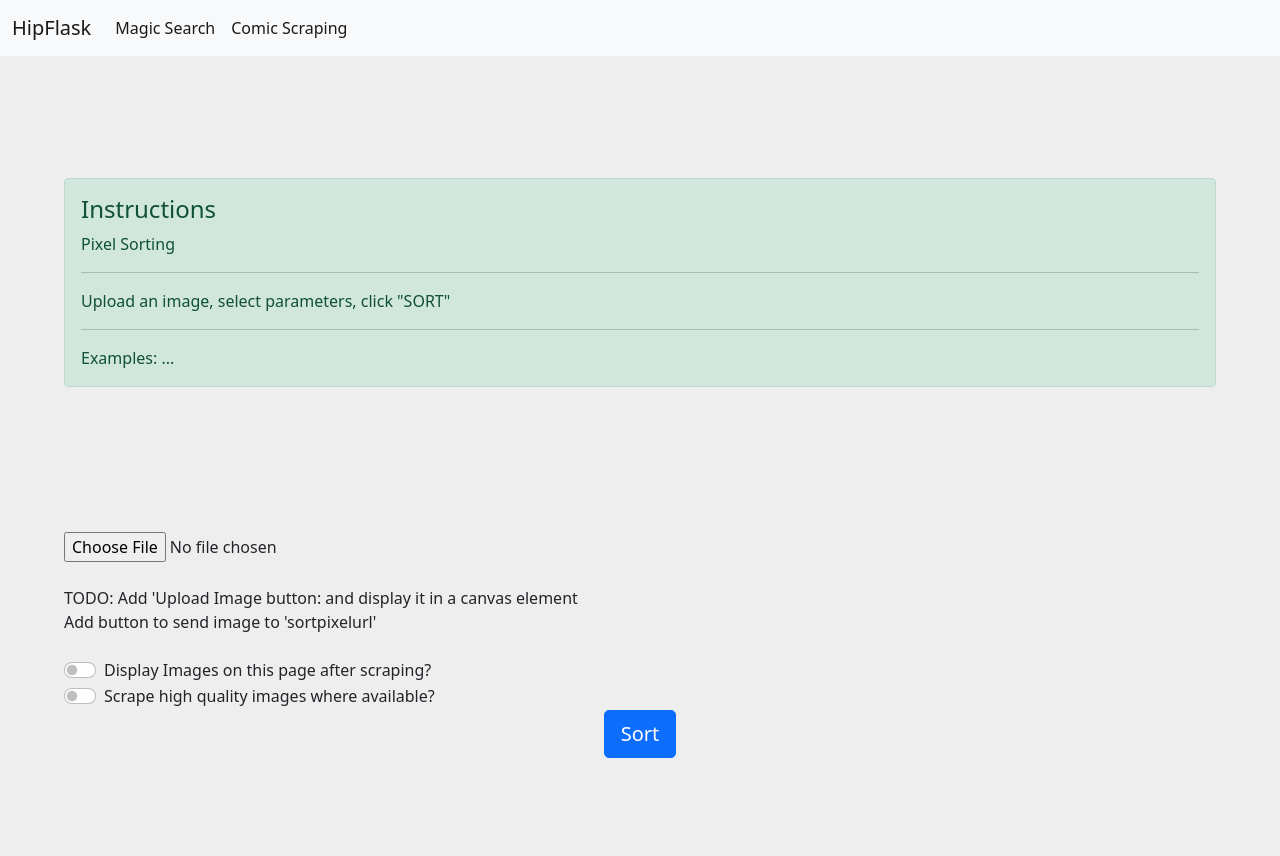
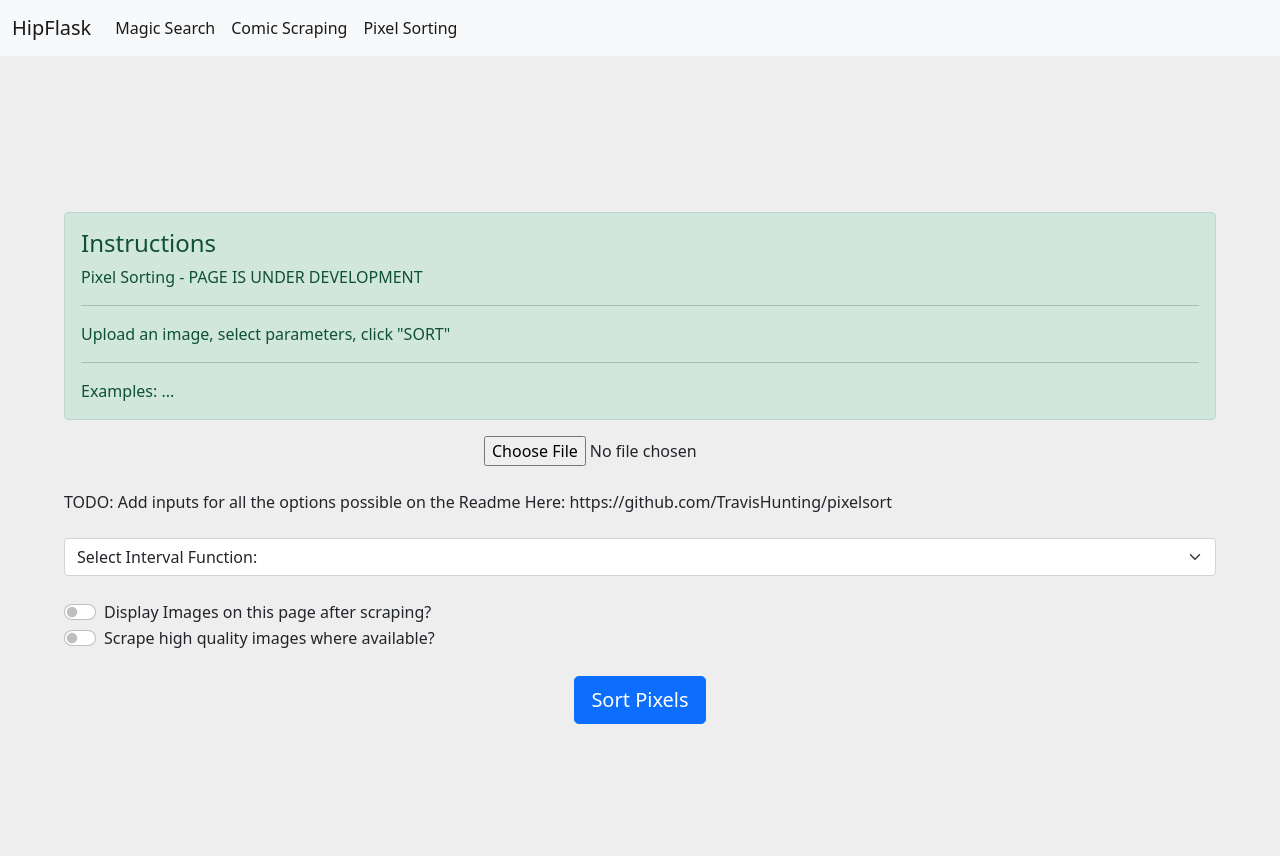
Before and after one commit to team-hunting/ProjectDoppelganger, a Flask app: page /pixelsort in a window 1280 px wide. Run offline with Flask 2, Linux system fonts and the light colour scheme; a map, chart or similar area stays blank.

Commit message:
Adding interval function selection dropdown, beginning to add fields to the form

```diff
--- a/app/main.py
+++ b/app/main.py
@@ -26,9 +26,6 @@ app.json_encoder = MyEncoder
 
 
 #TODO: Build simple page for pixel allowing user to upload image
-# display said image in an html5 canvas object
-# button to send image to server
-# run pixelsort on image and return it to canvas
 # refactor pixelsorting code to take in arguments from user
 
 #Pixelsorting
@@ -47,6 +44,18 @@ def sortpixels():
 
     print(image_filename)
     print(image_path)
+
+    print()
+    print("PRINTING DATA")
+    print(request.values)
+    # Both work
+    print(request.form['intervalfunction'])
+    print(request.values['intervalfunction'])
+    print()
+
+    # intervalfunction = request.form['intervalfunction']
+    # print(intervalfunction)
+
 
     file = request.files['image']
     img = Image.open(file)
--- a/app/templates/navbar.html
+++ b/app/templates/navbar.html
@@ -16,6 +16,10 @@
 
           <li class="nav-item">
             <a class="nav-link active" href="{{ url_for('comic') }}">Comic Scraping</a>
+          </li>
+
+          <li class="nav-item">
+            <a class="nav-link active" href="{{ url_for('pixel') }}">Pixel Sorting</a>
           </li>
 
 
--- a/app/templates/pixel.html
+++ b/app/templates/pixel.html
@@ -12,7 +12,7 @@
         <div class="alert alert-success" role="alert">
           <h4 class="alert-heading">Instructions</h4>
           <p>
-            Pixel Sorting
+            Pixel Sorting - PAGE IS UNDER DEVELOPMENT
           </p>
 
           <hr>
@@ -26,18 +26,44 @@
 
         </div>
 
-        <input type="file" id="inp">
-        <canvas id="canvas"></canvas>
+        <div id="canvasdiv" style="display: none" class="text-center">
+          <canvas id="canvas"></canvas>
+        </div>
 
+        <div class="text-center">
+          <input type="file" id="inp">
+        </div>
+
+        <br/>
 
         <div>
-          <br/>
-          TODO: Add 'Upload Image button: and display it in a canvas element <br/>
-          Add button to send image to 'sortpixelurl' <br/> <br/>
+
         </div>
 
+        <div>
+          TODO: Add inputs for all the options possible on the Readme Here: https://github.com/TravisHunting/pixelsort
+        <br/>
+        <br/>
+        </div>
 
         <div id="switches">
+
+          <select class="form-select" aria-label="Default select example" id="intervalselector">
+            <option selected>Select Interval Function:</option>
+            <option value="1">threshold</option>
+            <option value="2">edges</option>
+            <option value="3">waves</option>
+            <option value="3">file</option>
+            <option value="3">file-edges</option>
+            <option value="3">random</option>
+            <option value="3">none</option>
+          </select>
+
+          <div id="intervaldescription">
+          </div>
+
+          <br/>
+
           <div class="form-check form-switch">
             <input class="form-check-input" type="checkbox" id="displayimages">
             <label class="form-check-label" for="displayimages">Display Images on this page after scraping?</label>
@@ -50,10 +76,13 @@
             <input class="form-check-input" type="checkbox" id="hqimages">
             <label class="form-check-label" for="hqimages">Scrape high quality images where available?</label>
           </div>
+
         </div>
 
+        <br/>
+
         <div class="text-center">
-          <button class="btn btn-lg btn-primary" id="sort">Sort</button>
+          <button class="btn btn-lg btn-primary" id="sort">Sort Pixels</button>
         </div>
 
     </div>
@@ -66,7 +95,40 @@
 
 let sortpixelurl = "{{ url_for('sortpixels') }}";
 
+let canvasdiv = document.getElementById("canvasdiv");
+let intervalselector = document.getElementById("intervalselector");
+let intervaldescription = document.getElementById("intervaldescription");
+
+intervalselector.onchange = function(e) {
+  let selectedFunc = intervalselector.options[intervalselector.selectedIndex].text;
+  console.log(selectedFunc)
+  switch (selectedFunc) {
+    case "threshold":
+      intervaldescription.innerHTML = "Intervals defined by lightness thresholds; only pixels with a lightness between the upper and lower thresholds are sorted.";
+      break;
+    case "edges":
+      intervaldescription.innerHTML = "Performs an edge detection, which is used to define intervals. Tweak threshold with threshold.";
+      break;
+    case "waves":
+      intervaldescription.innerHTML = "Intervals are waves of nearly uniform widths. Control width of waves with clength.";
+      break;
+    case "file":
+      intervaldescription.innerHTML = "Intervals taken from another specified input image. Must be black and white, and the same size as the input image.";
+      break;
+    case "file-edges":
+      intervaldescription.innerHTML = "Intevals defined by performing edge detection on the file specified by -f. Must be the same size as the input image.";
+      break;
+    case "random":
+      intervaldescription.innerHTML = "Randomly generate intervals. Distribution of widths is linear by default. Interval widths can be scaled using clength.";
+      break;
+    case "none":
+      intervaldescription.innerHTML = "Sort whole rows, only stopping at image borders.";
+      break;
+  }
+};
+
 document.getElementById('inp').onchange = function(e) {
+  canvasdiv.removeAttribute("style");
   let img = new Image();
   img.onload = draw;
   img.onerror = failed;
@@ -92,8 +154,13 @@ sortbutton.addEventListener("click", async (e) => {
   let image_data_url = document.querySelector("#canvas").toDataURL('image/jpeg');
 
   let imageBlob = await new Promise(resolve => canvas.toBlob(resolve, 'image/jpeg'));
+
   let formData = new FormData();
   formData.append("image", imageBlob, "image.jpg");
+  let selectedFunc = intervalselector.options[intervalselector.selectedIndex].text;
+  formData.append("intervalfunction", selectedFunc)
+  formData.append("test", "testing")
+
   let response = await fetch(sortpixelurl, {
     method: 'POST',
     body: formData
```
